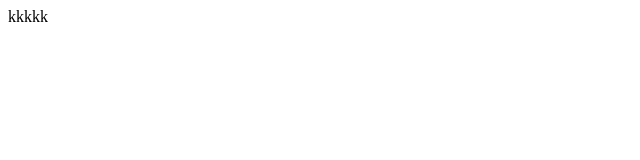
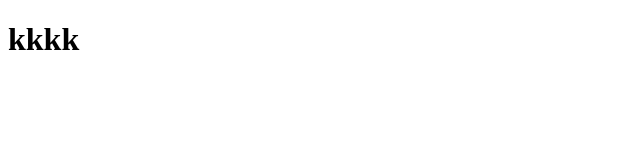
Before and after one commit to mrm2004/test, a plain HTML site: page index.html in a window 1280 px wide. Shown: the whole page, without its empty margins (0-640 px from the left). Drawn offline with Linux system fonts and the light colour scheme.

Commit message:
Alteração do titulo

```diff
--- a/index.html
+++ b/index.html
@@ -5,6 +5,6 @@
 <title> Meu Site </title>
 </head>
 <body>
-    kkkkk
+    <h1>kkkk</h1>
 </body>
 </html>
```
